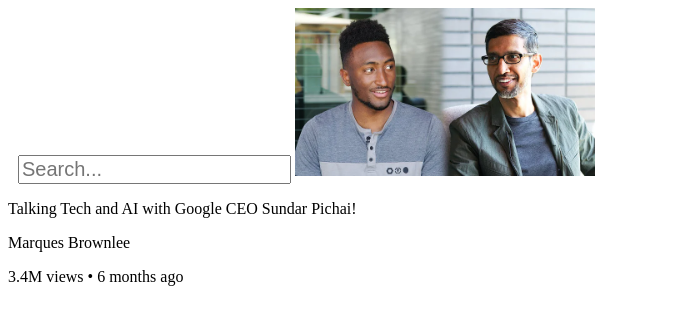
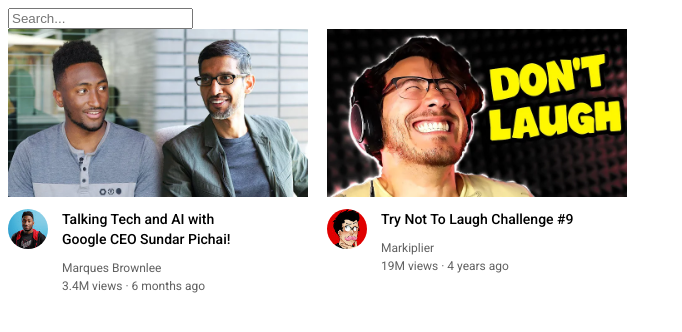
Before and after one commit to kacrro/html-css-course, a website: page projects/Youtube/Youtube.html in a window 1280 px wide. Shown: the whole page, without its empty margins (0-682 px from the left). Drawn offline with Linux system fonts and the light colour scheme.

Commit message:
- div elements - prototype of search bar - downloaded images - css / html - separated directories - few warnings dealed, others left for another lessons

```diff
--- a/projects/Youtube/Youtube.html
+++ b/projects/Youtube/Youtube.html
@@ -3,35 +3,62 @@
 <head>
     <meta charset="UTF-8">
     <title>YouTube</title>
-    <style>
-        .thumbnail{
-            width: 300px;
+    <link rel="stylesheet" href="styles/Youtube.css">
+    <link rel="preconnect" href="https://fonts.googleapis.com">
+    <link rel="preconnect" href="https://fonts.gstatic.com" crossorigin>
+    <link href="https://fonts.googleapis.com/css2?family=Roboto:wght@400;500;700&display=swap" rel="stylesheet">
 
-
-
-        }
-
-        .search-bar {
-            font-size: 20px;
-            margin-left: 10px;
-        }
-
-    </style>
 </head>
     <body>
+        <input class="search-bar" type="text" placeholder="Search...">
 
-
-    <input class="search-bar" type="text" placeholder="Search...">
+        <div class="video-preview">
+            <div class="thumbnail-row">
                 <img class="thumbnail" src="images/thumbnail-1.webp">
-
+            </div>
+            <div class="video-info-row">
+                <div class="channel-picture">
+                    <img class="profile-picture" src="images/channel-1.jpeg">
+                </div>
+                <div class="video-info">
                     <p class="video-title">
                         Talking Tech and AI with Google CEO Sundar Pichai!
                     </p>
-    <p >
+                    <p class="video-author">
                         Marques Brownlee
                     </p>
-    <p>
-        3.4M views • 6 months ago
+                    <p class="video-stats">
+                        3.4M views &#183; 6 months ago
                     </p>
+                </div>
+            </div>
+
+        </div>
+
+        <div class="video-preview">
+            <div class="thumbnail-row">
+                <img class="thumbnail" src="images/thumbnail-2.webp">
+            </div>
+            <div class="video-info-row">
+                <div class="channel-picture">
+                    <img class="profile-picture" src="images/channel-2.jpeg">
+                </div>
+                <div class="video-info">
+                    <p class="video-title">
+                        Try Not To Laugh Challenge #9
+                    </p>
+                    <p class="video-author">
+                        Markiplier
+                    </p>
+
+                    <p class="video-stats">
+                        19M views &#183; 4 years ago
+                    </p>
+                </div>
+            </div>
+
+        </div>
+
+
     </body>
 </html>
--- /dev/null
+++ b/projects/Youtube/styles/Youtube.css
@@ -0,0 +1,50 @@
+p {
+    font-family: Roboto, Arial, serif;
+    margin-top: 0;
+    margin-bottom: 0;
+}
+.thumbnail{
+    width: 300px;
+    display: block;
+}
+.search-bar {
+    display: block;
+}
+.video-title{
+    margin-top: 0;
+    margin-bottom: 12px;
+    font-size: 14px;
+    font-weight: 500;
+    line-height: 20px;
+}
+.video-preview{
+    width: 300px;
+    display: inline-block;
+    vertical-align: top;
+    margin-right: 15px;
+
+}
+.channel-picture{
+    display: inline-block;
+    width: 50px;
+    vertical-align: top;
+}
+.video-info{
+    display: inline-block;
+    width: 200px;
+}
+.profile-picture {
+    width: 40px;
+    border-radius: 50px;
+}
+.thumbnail-row{
+    margin-bottom: 12px;
+}
+.video-author, .video-stats{
+    font-size: 12px;
+    color: rgb(96, 96, 96);
+}
+
+.video-author{
+    margin-bottom: 4px;
+}
```
Lines whose indentation alone changed are shown as unchanged.
